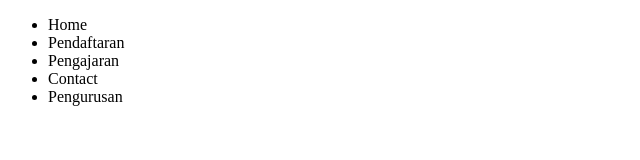
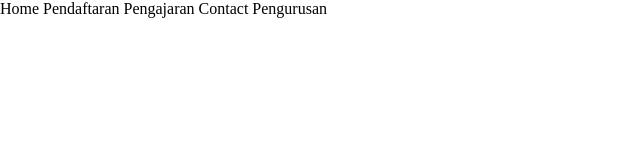
Before and after one commit to vers89/Day3PraPKL_ReviewOOP, a plain HTML site: page latihan_grub/index.html in a window 1280 px wide. Shown: the whole page, without its empty margins (0-640 px from the left). Drawn offline with Linux system fonts and the light colour scheme.

Commit message:
Menambah file css

```diff
--- a/latihan_grub/index.html
+++ b/latihan_grub/index.html
@@ -4,6 +4,7 @@
     <meta charset="UTF-8">
     <meta http-equiv="X-UA-Compatible" content="IE=edge">
     <meta name="viewport" content="width=device-width, initial-scale=1.0">
+    <link rel="stylesheet" href="style/style.css">
     <title>Document</title>
 </head>
 <body>
--- /dev/null
+++ b/latihan_grub/style/style.css
@@ -0,0 +1,9 @@
+* {
+    padding: 0;
+    margin: 0;
+    box-sizing: border-box;
+}
+
+.nav ul li {
+    display: inline;
+}
```
